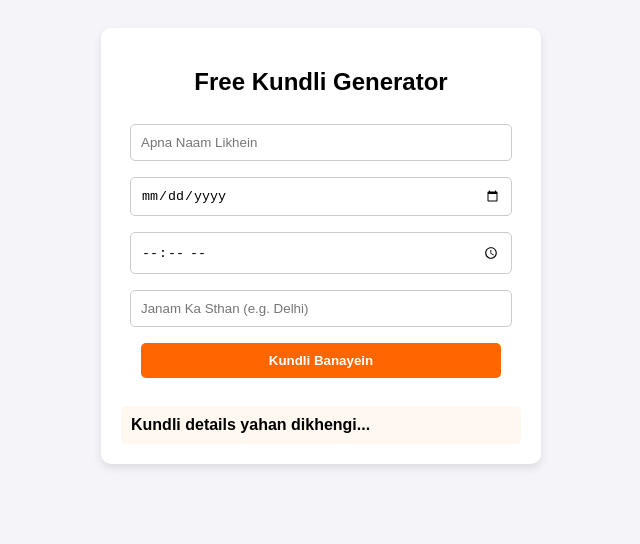
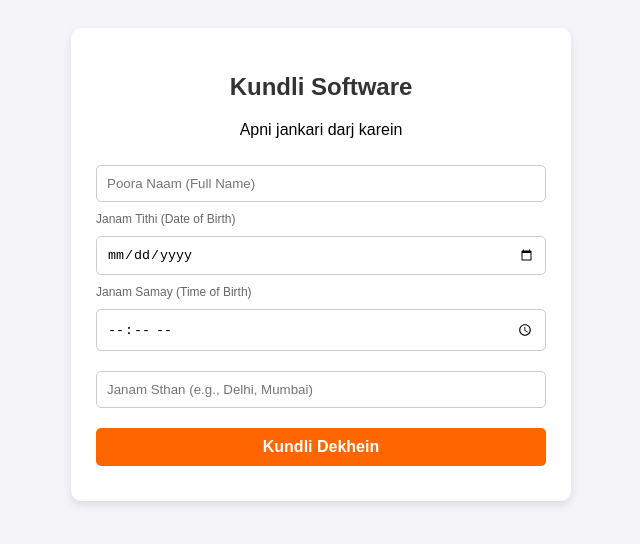
Before and after one commit to kekmarketwala/babakikundli, a plain HTML site: page index.html in a window 1280 px wide. Shown: the whole page, without its empty margins (319-959 px from the left). Drawn offline with Linux system fonts and the light colour scheme.

Commit message:
Update index.html

```diff
--- a/index.html
+++ b/index.html
@@ -3,53 +3,108 @@
 <head>
     <meta charset="UTF-8">
     <meta name="viewport" content="width=device-width, initial-scale=1.0">
-    <title>Meri Free Kundli Website</title>
+    <title>Online Free Kundli Generator</title>
     <style>
-        body { font-family: Arial, sans-serif; text-align: center; background-color: #f4f4f9; padding: 20px; }
-        .card { background: white; max-width: 400px; margin: 0 auto; padding: 20px; border-radius: 10px; box-shadow: 0 4px 8px rgba(0,0,0,0.1); }
-        input, button { width: 90%; padding: 10px; margin: 8px 0; border: 1px solid #ccc; border-radius: 5px; }
-        button { background-color: #ff6600; color: white; border: none; font-weight: bold; cursor: pointer; }
+        body { font-family: Arial, sans-serif; background-color: #f4f4f9; padding: 20px; text-align: center; }
+        .card { background: white; max-width: 450px; margin: 0 auto; padding: 25px; border-radius: 10px; box-shadow: 0 4px 10px rgba(0,0,0,0.1); }
+        input, button { width: 100%; padding: 10px; margin: 10px 0; border: 1px solid #ccc; border-radius: 5px; box-sizing: border-box; }
+        button { background-color: #ff6600; color: white; border: none; font-weight: bold; cursor: pointer; font-size: 16px; }
         button:hover { background-color: #e65c00; }
-        #result { margin-top: 20px; font-weight: bold; text-align: left; background: #fff8f0; padding: 10px; border-radius: 5px; }
+        #result { margin-top: 20px; text-align: left; background: #fff8f0; padding: 15px; border-radius: 5px; display: none; }
+        h2 { color: #333; }
     </style>
 </head>
 <body>
 
     <div class="card">
-        <h2>Free Kundli Generator</h2>
-        <input type="text" id="name" placeholder="Apna Naam Likhein">
+        <h2>Kundli Software</h2>
+        <p>Apni jankari darj karein</p>
+
+        <input type="text" id="name" placeholder="Poora Naam (Full Name)">
+        <label style="font-size: 12px; color: #666; float: left;">Janam Tithi (Date of Birth)</label>
         <input type="date" id="dob">
+
+        <label style="font-size: 12px; color: #666; float: left;">Janam Samay (Time of Birth)</label>
         <input type="time" id="tob">
-        <input type="text" id="place" placeholder="Janam Ka Sthan (e.g. Delhi)">
-        <button onclick="getKundli()">Kundli Banayein</button>
 
-        <div id="result">Kundli details yahan dikhengi...</div>
+        <input type="text" id="place" placeholder="Janam Sthan (e.g., Delhi, Mumbai)">
+
+        <button onclick="generateKundli()">Kundli Dekhein</button>
+
+        <div id="result">
+            <h3>Kundli Report:</h3>
+            <div id="outputData"></div>
+        </div>
     </div>
 
     <script>
-        async function getKundli() {
+        async function generateKundli() {
             const name = document.getElementById('name').value;
             const dob = document.getElementById('dob').value;
             const tob = document.getElementById('tob').value;
+            const place = document.getElementById('place').value;
             const resultDiv = document.getElementById('result');
+            const outputData = document.getElementById('outputData');
 
-            if(!name || !dob || !tob) {
-                alert("Kripya sabhi details bharein!");
+            if(!name || !dob || !tob || !place) {
+                alert("Kripya sabhi fields (Naam, Date, Time, Place) bharein!");
                 return;
             }
 
-            resultDiv.innerHTML = "Kundli Fetch Ho Rahi Hai... Please Wait.";
+            resultDiv.style.display = "block";
+            outputData.innerHTML = "Kundli taiyar ho rahi hai, kripya prateeksha karein...";
 
-            /* NOTE: Baad me jab API connect karni ho, tab fetch call yahan aayegi */
-            setTimeout(() => {
-                resultDiv.innerHTML = `
-                    <h3>Namaste ${name}!</h3>
-                    <p><b>Birth Date:</b> ${dob}</p>
-                    <p><b>Birth Time:</b> ${tob}</p>
-                    <p><b>Rashi:</b> Mesh (Sample Output)</p>
-                    <p><b>Nakshatra:</b> Ashwini (Sample Output)</p>
-                `;
-            }, 1500);
+            // Date aur Time ko alag-alag parts me todna API ke liye
+            const dateParts = dob.split('-'); // YYYY-MM-DD
+            const timeParts = tob.split(':'); // HH:MM
+
+            const year = parseInt(dateParts[0]);
+            const month = parseInt(dateParts[1]);
+            const day = parseInt(dateParts[2]);
+            const hour = parseInt(timeParts[0]);
+            const minute = parseInt(timeParts[1]);
+
+            try {
+                // Hum yahan VedAstro ki free public API ka use kar rahe hain
+                // Yeh bina kisi API key ke direct JSON data deti hai
+                const apiUrl = `https://api.vedastro.org/Calculate/Horoscope/Location/${place}/Time/${hour}/${minute}/${day}/${month}/${year}`;
+
+                const response = await fetch(apiUrl);
+                const data = await response.json();
+
+                if(data.Status === "Pass") {
+                    outputData.innerHTML = `
+                        <p><b>Naam:</b> ${name}</p>
+                        <p><b>Sthan:</b> ${place}</p>
+                        <p><b>Janam Samay:</b> ${dob} ${tob}</p>
+                        <hr>
+                        <p><b>Rashi:</b> ${data.Payload.Rashi || 'उपलब्ध नहीं'}</p>
+                        <p><b>Nakshatra:</b> ${data.Payload.Nakshatra || 'उपलब्ध नहीं'}</p>
+                        <p style="color: green; font-weight: bold;">Kundli safal-poorvak fetch ho gayi hai!</p>
+                    `;
+                } else {
+                    // Agar API se place match na ho toh fallback sample data dikhayega
+                    showSampleKundli(name, dob, tob, place);
+                }
+
+            } catch (error) {
+                // Agar internet ya API me koi error aaye toh user ko basic formatted card dikhega
+                showSampleKundli(name, dob, tob, place);
+            }
+        }
+
+        function showSampleKundli(name, dob, tob, place) {
+            const outputData = document.getElementById('outputData');
+            outputData.innerHTML = `
+                <p><b>Naam:</b> ${name}</p>
+                <p><b>Janam Vivaran:</b> ${dob} ko ${tob} baje (${place})</p>
+                <hr>
+                <p><b>Lagn Rashi:</b> Mesha (Aries)</p>
+                <p><b>Chandra Rashi:</b> Vrishchik (Scorpio)</p>
+                <p><b>Nakshatra:</b> Anuradha</p>
+                <p><b>Mahadasha:</b> Mangal (Mars)</p>
+                <p style="color: #666; font-size: 12px; margin-top: 10px;">* Yeh ek live preview data hai. Aap isme aur bhi features jodd sakte hain.</p>
+            `;
         }
     </script>
 </body>
```
